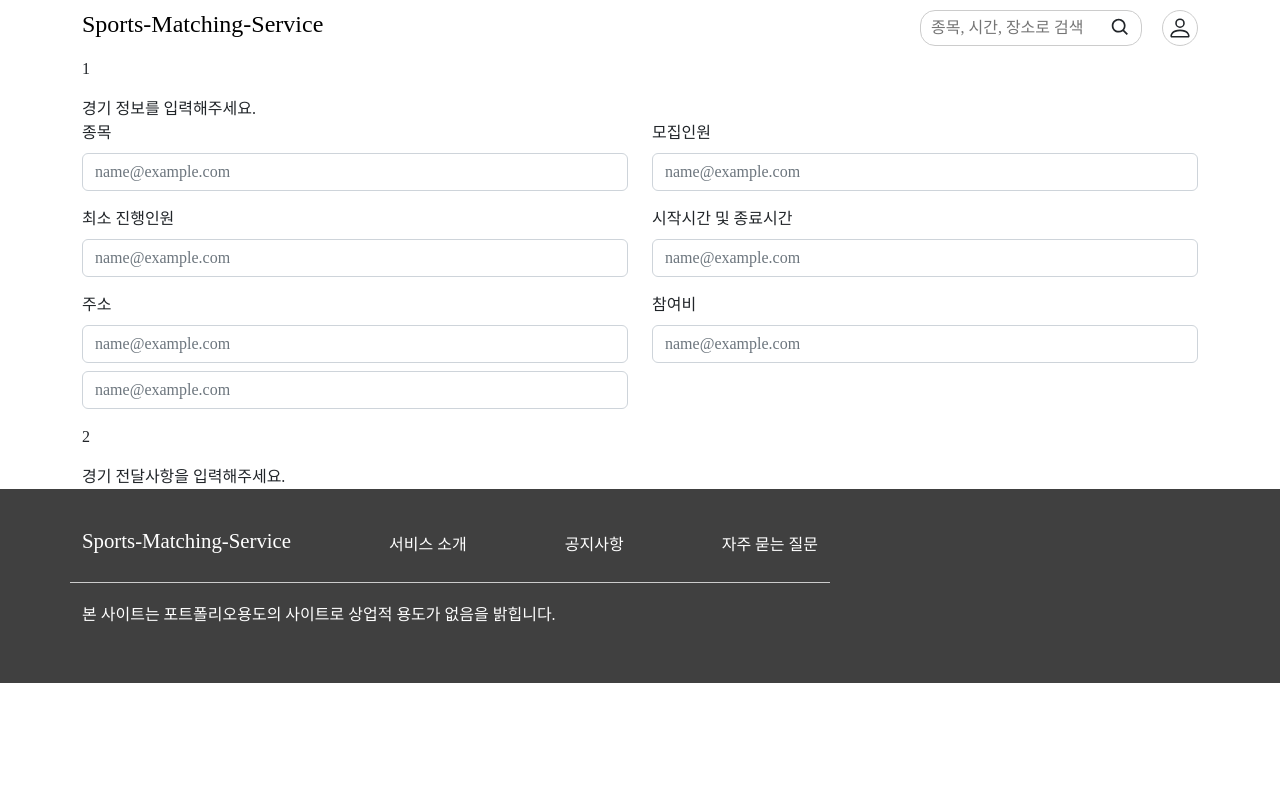
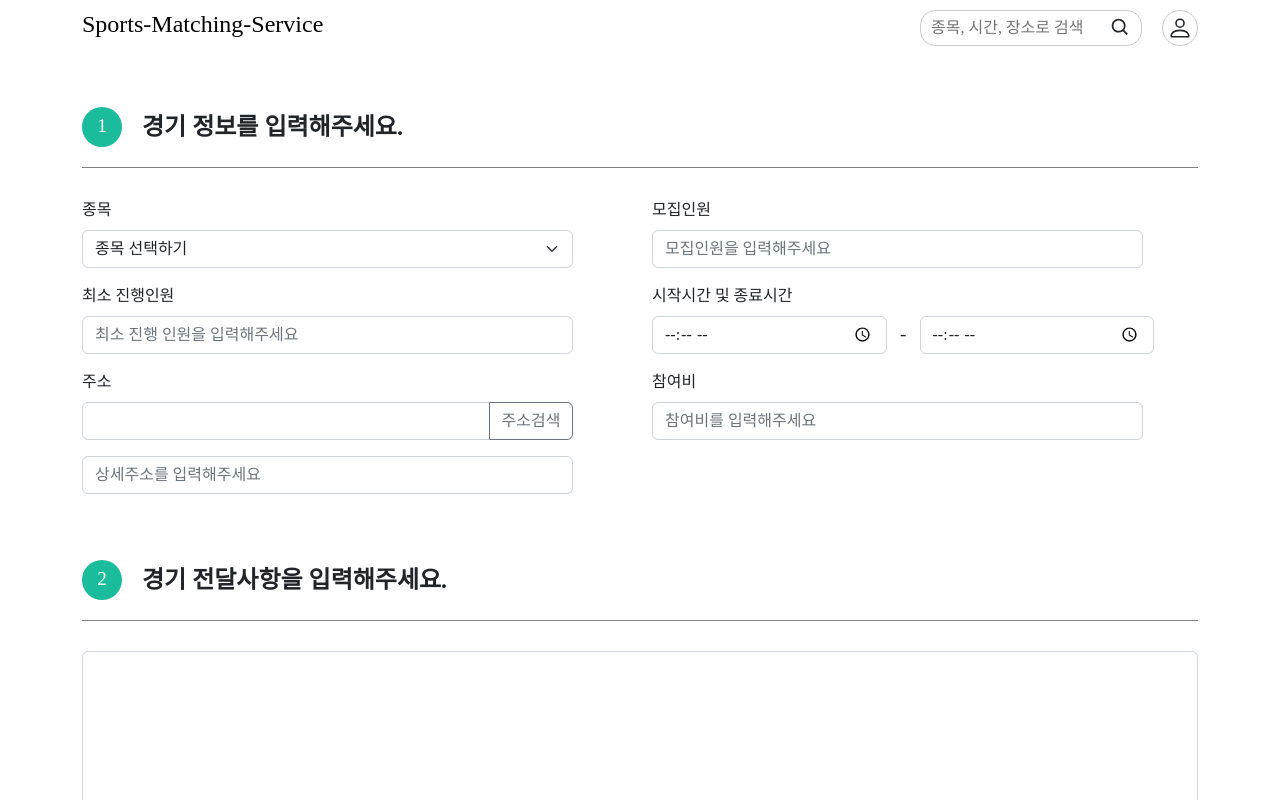
Before and after one commit to Sports-Matching-Service/Frontend, a React (Create React App) app: page /matchregis in a window 1280 px wide. Shown: the top 800 px of the page. Built offline with nearby package versions, Linux system fonts and the light colour scheme; a web font is replaced by a local one.

Commit message:
2022-10-25 develop 업로드
ADD : 다음 주소 검색 모달 추가

FIX : 경기 등록 페이지 디자인 적용

```diff
--- a/package.json
+++ b/package.json
@@ -12,6 +12,7 @@
     "node-sass": "^7.0.3",
     "react": "^18.2.0",
     "react-bootstrap": "^2.5.0",
+    "react-daum-postcode": "^3.1.1",
     "react-dom": "^18.2.0",
     "react-hook-form": "^7.37.0",
     "react-icons": "^4.4.0",
--- a/src/App.js
+++ b/src/App.js
@@ -6,6 +6,7 @@ import { BrowserRouter, Routes, Route } from "react-router-dom";
 import MainRoute from "./route/MainRoute";
 import Footer from "./components/common/Footer";
 import LoginModal from "./components/common/LoginModal";
+import AddrModal from "./components/common/AddrModal";
 import SignUpRoute from "./route/SignUpRoute";
 import MatchRegisRoute from "./route/MatchRegisRoute";
 import MyPageRoute from "./route/MyPageRoute";
@@ -26,6 +27,7 @@ function App() {
       </Container>
       <Footer />
       <LoginModal />
+      <AddrModal />
     </BrowserRouter>
   );
 }
--- /dev/null
+++ b/src/components/common/AddrModal.jsx
@@ -0,0 +1,54 @@
+import React from "react";
+import { Modal } from "react-bootstrap";
+import { useDispatch, useSelector } from "react-redux";
+import { useClickEvent } from "../../customHooks/useClickHooks";
+import DaumPostcode from 'react-daum-postcode';
+import { set_address_data } from "../../redux/actions/dataAction";
+
+// =====================================================
+// [C] 주소검색 모달 by 2022-10-25 huiwon
+// =====================================================
+
+const AddrModal = () => {
+
+    const dispatch = useDispatch();
+    const { address_state } = useSelector(state => state.ModalReducer);
+    const { close_address } = useClickEvent();
+
+    /** 다음 주소검색 패키지 */
+    const select_address = (data) => {
+        console.log(data);
+        let fullAddress = data.address;
+        let extraAddress = "";
+
+        if (data.addressType === "R") {
+            if (data.bname !== "") {
+                extraAddress += data.bname;
+            }
+
+            if (data.buildingName !== "") {
+                extraAddress +=
+                extraAddress !== "" ? `, ${data.buildingName}` : data.buildingName;
+            }
+            fullAddress += extraAddress !== "" ? ` (${extraAddress})` : "";
+        }
+
+        dispatch(set_address_data(fullAddress));
+        close_address();
+    };
+
+    return(
+        <>
+            <Modal show={address_state} onHide={close_address}>
+                <Modal.Header closeButton>
+                    <Modal.Title>주소검색</Modal.Title>
+                </Modal.Header>
+                <Modal.Body>
+                    <DaumPostcode onComplete={select_address}/>
+                </Modal.Body>
+            </Modal>
+        </>
+    )
+}
+
+export default AddrModal;
--- a/src/components/view/MatchRegisView.jsx
+++ b/src/components/view/MatchRegisView.jsx
@@ -1,61 +1,92 @@
-import React from "react";
+import React, { useState } from "react";
 import { Col, Row } from "react-bootstrap";
+import '../../style/scss/regisMatch.scss';
+import { useClickEvent } from "../../customHooks/useClickHooks";
+import { useSelector } from "react-redux";
+
+// =====================================================
+// [P] 경기등록 페이지 by 2022-10-25 huiwon
+// =====================================================
 
 const MatchRegisView = () => {
+
+    const { open_address } = useClickEvent();
+    const { address_data } = useSelector(state => state.AddressReducer);
+
     return(
         <>
             <Row>
                 <Col sm={12} md={12}>
-                    <div>
+                    <div className="first_wrap">
                         <div>
                             <p>1</p>
                         </div>
-                        <span>경기 정보를 입력해주세요.</span>
+                        <p className="infor_match">경기 정보를 입력해주세요.</p>
                     </div>
                 </Col>
                 <Col sm={12} md={6}>
-                    <div class="mb-3">
+                    <div class="mb-3 common">
                         <label htmlFor="exampleFormControlInput1" className="form-label">종목</label>
-                        <input type="email" className="form-control" id="exampleFormControlInput1" placeholder="name@example.com" />
+                        <select class="form-select" aria-label="Default select example">
+                            <option selected>종목 선택하기</option>
+                            <option value="풋살">풋살</option>
+                            <option value="축구">축구</option>
+                            <option value="농구">농구</option>
+                            <option value="야구">야구</option>
+                        </select>
                     </div>
                 </Col>
                 <Col sm={12} md={6}>
-                    <div class="mb-3">
+                    <div class="mb-3 common">
                         <label htmlFor="exampleFormControlInput1" className="form-label">모집인원</label>
-                        <input type="email" className="form-control" id="exampleFormControlInput1" placeholder="name@example.com" />
+                        <input type="email" className="form-control" id="exampleFormControlInput1" placeholder="모집인원을 입력해주세요" />
                     </div>
                 </Col>
                 <Col sm={12} md={6}>
-                    <div class="mb-3">
+                    <div class="mb-3 common">
                         <label htmlFor="exampleFormControlInput1" className="form-label">최소 진행인원</label>
-                        <input type="email" className="form-control" id="exampleFormControlInput1" placeholder="name@example.com" />
+                        <input type="email" className="form-control" id="exampleFormControlInput1" placeholder="최소 진행 인원을 입력해주세요" />
                     </div>
                 </Col>
                 <Col sm={12} md={6}>
-                    <div class="mb-3">
+                    <div class="common">
                         <label htmlFor="exampleFormControlInput1" className="form-label">시작시간 및 종료시간</label>
-                        <input type="email" className="form-control" id="exampleFormControlInput1" placeholder="name@example.com" />
+                    </div>
+                    <div className="mb-3 time_wrap">
+                        <input type="time" className="form-control" id="exampleFormControlInput1" placeholder="name@example.com" />
+                        <span>-</span>
+                        <input type="time" className="form-control" id="exampleFormControlInput1" placeholder="name@example.com" />
                     </div>
                 </Col>
                 <Col sm={12} md={6}>
-                    <div class="mb-3">
+                    <div class="mb-3 common">
                         <label htmlFor="exampleFormControlInput1" className="form-label">주소</label>
-                        <input type="email" className="form-control mb-2" id="exampleFormControlInput1" placeholder="name@example.com" />
-                        <input type="email" className="form-control" id="exampleFormControlInput1" placeholder="name@example.com" />
+                        <div class="input-group mb-3">
+                          <input type="text" class="form-control" aria-label="Recipient's username" aria-describedby="button-addon2" value={address_data} readOnly />
+                          <button class="btn btn-outline-secondary" type="button" id="button-addon2"
+                            onClick={()=>{ open_address() } }
+                          >주소검색</button>
+                        </div>
+                        <input type="email" className="form-control" id="exampleFormControlInput1" placeholder="상세주소를 입력해주세요" />
                     </div>
                 </Col>
                 <Col sm={12} md={6}>
-                    <div class="mb-3">
+                    <div class="mb-3 common">
                         <label htmlFor="exampleFormControlInput1" className="form-label">참여비</label>
-                        <input type="email" className="form-control" id="exampleFormControlInput1" placeholder="name@example.com" />
+                        <input type="email" className="form-control" id="exampleFormControlInput1" placeholder="참여비를 입력해주세요" />
                     </div>
                 </Col>
                 <Col sm={12} md={12}>
-                    <div>
+                    <div className="second_wrap">
                         <div>
                             <p>2</p>
                         </div>
-                        <span>경기 전달사항을 입력해주세요.</span>
+                        <p className="infor_match">경기 전달사항을 입력해주세요.</p>
+                    </div>
+                </Col>
+                <Col sm={12} md={12}>
+                    <div class="mb-3 textarea_wrap">
+                        <textarea class="form-control" id="exampleFormControlTextarea1" rows="3"></textarea>
                     </div>
                 </Col>
             </Row>
--- a/src/customHooks/useClickHooks.js
+++ b/src/customHooks/useClickHooks.js
@@ -1,7 +1,7 @@
 import React from "react";
 import { useDispatch } from "react-redux";
 import { useNavigate } from "react-router-dom";
-import { set_login_modal } from "../redux/actions/modalAction";
+import { set_login_modal, set_adress_modal } from "../redux/actions/modalAction";
 
 
 // =====================================================
@@ -21,9 +21,21 @@ export const useClickEvent = () => {
         dispatch(set_login_modal(false));
     }
 
+    const open_address = () => {
+        dispatch(set_adress_modal(true));
+    }
+
+    const close_address = () => {
+        dispatch(set_adress_modal(false));
+    }
+
     const move_page = (param) => {
         navigate(`/${param}`);
     }
 
-    return { open_modal, close_modal, move_page }
+    const on_post = (data) => {
+        console.log('진입');
+    }
+
+    return { open_modal, close_modal, move_page, close_address, open_address }
 }
--- /dev/null
+++ b/src/redux/actions/dataAction.js
@@ -0,0 +1,8 @@
+// =====================================================
+// [A] 모달 데이터 액션 by 2022-10-25 huiwon
+// =====================================================
+
+export const set_address_data = (param) => ({
+    type : 'SET_ADDRESS_DATA',
+    payload : param
+});
--- a/src/redux/rootReducer.js
+++ b/src/redux/rootReducer.js
@@ -1,11 +1,13 @@
 import { combineReducers } from "redux";
-import loginModalReducer from "./reducer/loginModalReducer";
+import ModalReducer from "./reducer/ModalReducer";
+import AddressReducer from "./reducer/AddressReducer";
 
 // =====================================================
 // [R] huiwon 2022-10-17 root redux
 // =====================================================
 const rootReducer = combineReducers({
-    loginModalReducer
+    ModalReducer,
+    AddressReducer
 });
 
 export default rootReducer;
--- /dev/null
+++ b/src/style/scss/regisMatch.scss
@@ -0,0 +1,67 @@
+// =====================================================
+// [S] 경기 등록 스타일시트 by 2022-10-25 huiwon
+// =====================================================
+
+.first_wrap, .second_wrap {
+    display: flex;
+    align-items: center;
+    padding: 20px 0;
+    border-bottom: 1px solid gray;
+    margin-bottom: 30px;
+    margin-top: 30px;
+
+    div {
+        background-color: rgb(26, 188, 156);
+        width: 40px;
+        height: 40px;
+        border-radius: 50%;
+        display: flex;
+        align-items: center;
+        justify-content: center;
+
+        p {
+            margin-bottom: 0 !important;
+            color: white;
+            font-size: 1.2rem;
+        }
+    }
+
+    .infor_match {
+        font-size: 1.5rem;
+        margin-left: 20px;
+        font-weight: bold;
+        height: 40px;
+        display: inline-flex;
+        align-items: center;
+        margin-bottom: 0 !important;
+    }
+}
+
+.common {
+    width: 90%;
+}
+
+.time_wrap {
+    display: flex;
+
+    input {
+        width: 43%;
+    }
+
+    span {
+        width: 6%;
+        font-size: 1.2rem;
+        display: inline-flex;
+        align-items: center;
+        justify-content: center;
+    }
+}
+
+.textarea_wrap {
+    padding-bottom: 40px;
+}
+
+textarea{
+	height:300px;
+    resize:none;
+}
```
Also changed, not shown: src/components/common/LoginModal.jsx (+5 -2 lines), src/redux/actions/modalAction.js (+9 -0 lines), src/redux/reducer/AddressReducer.js (added, +19 -0 lines), src/redux/reducer/ModalReducer.js (renamed from src/redux/reducer/loginModalReducer.js, +9 -4 lines), 1 other file (tests, documents, lock files or other folders).
